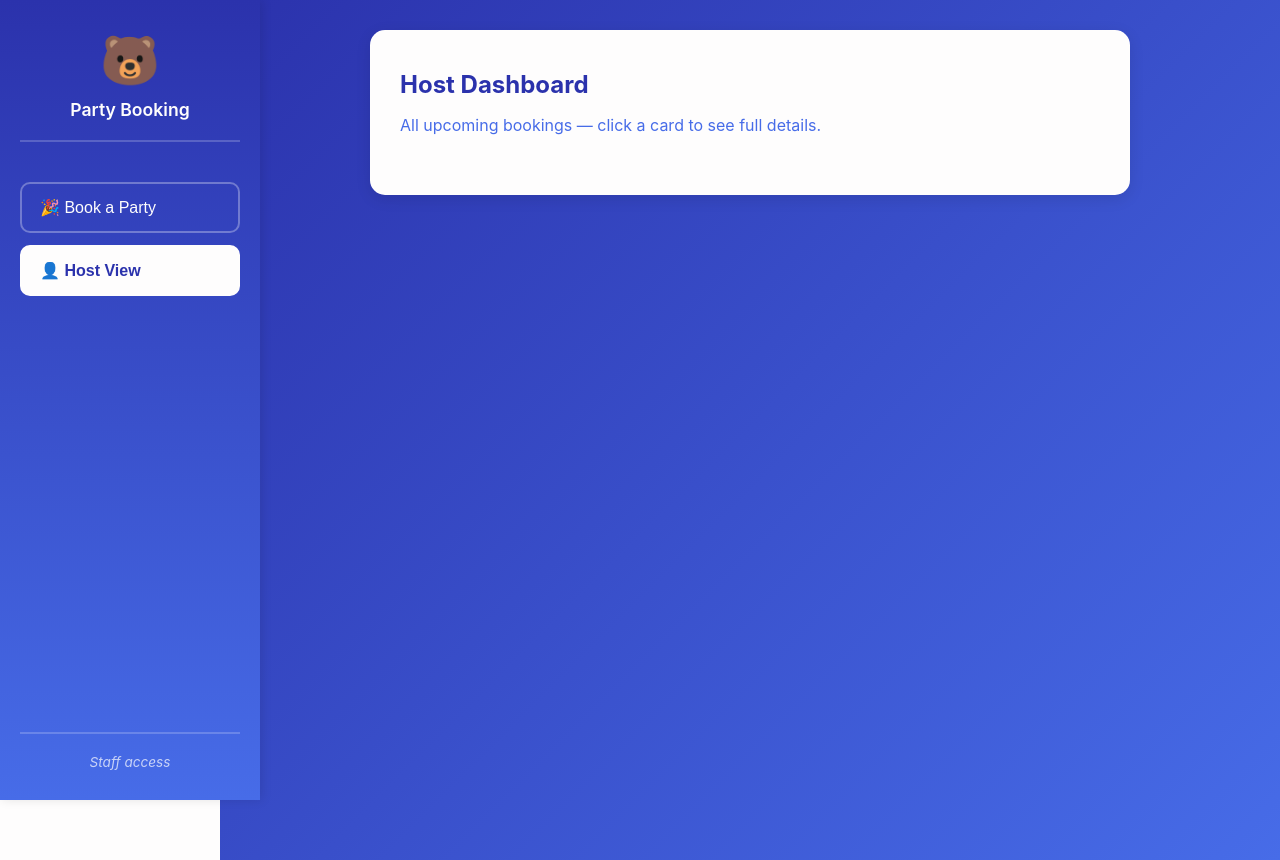
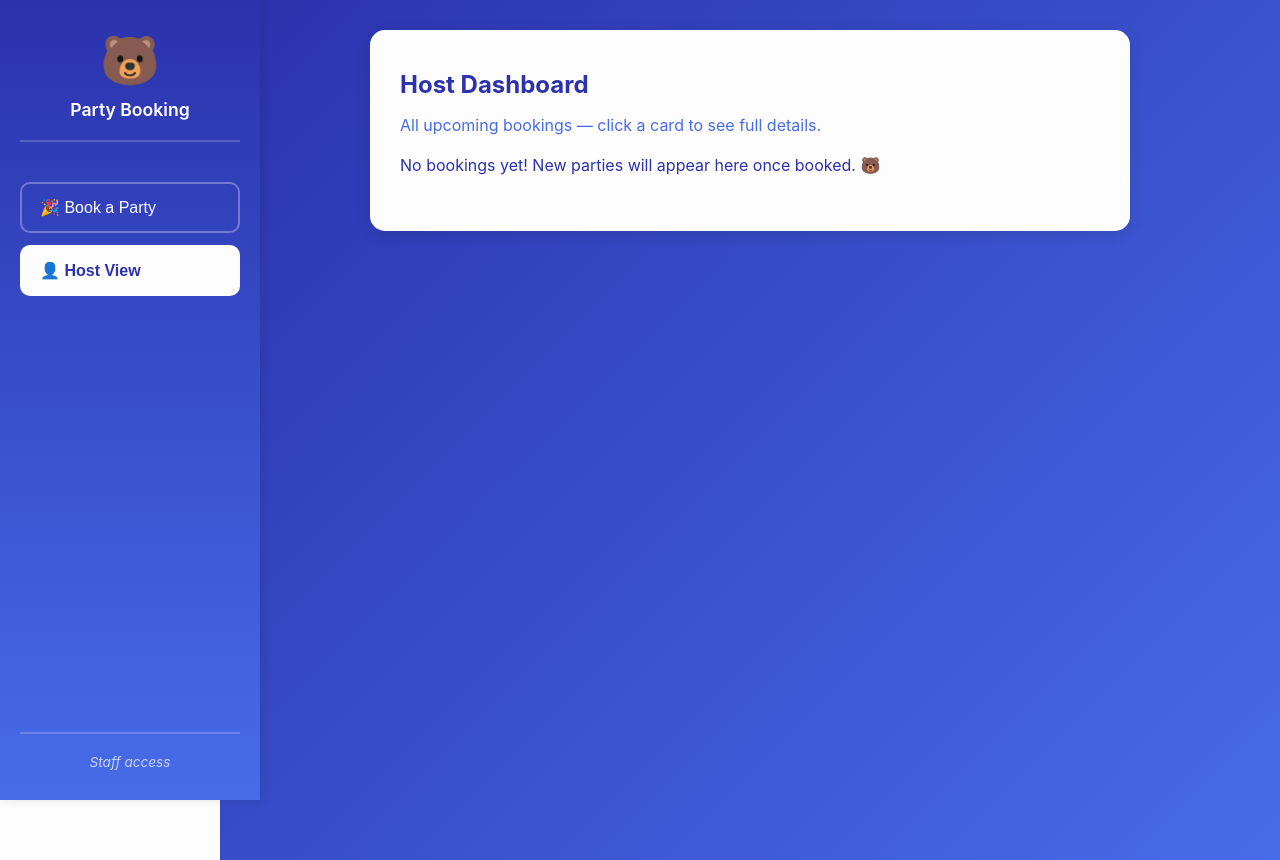
Before and after one commit to martynacode/birthday-party-booking, a React (Create React App) app: page / in a window 1280 px wide. Both pictures are taken after a click on the button "👤 Host View". Built offline with nearby package versions, Linux system fonts and the light colour scheme; a web font is replaced by a local one.

Commit message:
Add sorting, filtering, and empty state to HostView

```diff
--- a/src/components/HostView.js
+++ b/src/components/HostView.js
@@ -23,11 +23,29 @@ function HostView() {
   // State to track which booking the user has clicked (for detail view)
   // Null means no booking is currently selected
   const [selectedBooking, setSelectedBooking] = useState(null);
+  // Load bookings from localStorage once when this view first mounts.
+  // Filter out past parties (hosts only care about upcoming ones),
+  // then sort earliest-first so the soonest party is at the top.
 
-  // Load bookings from localStorage once when this view first mounts
   useEffect(() => {
     const data = loadAllBookings();
-    setBookings(data);
+
+    // Today's date, same YYYY-MM-DD format as the stored partyDate
+    const today = new Date().toISOString().split("T")[0];
+
+    // Keep only bookings whose party date is today or later
+    const upcoming = data.filter(
+      (booking) => booking.formData.partyDate >= today,
+    );
+
+    // Sort the upcoming bookings earliest-first
+    const sorted = upcoming.sort((a, b) => {
+      const aDateTime = `${a.formData.partyDate} ${a.formData.sessionTime}`;
+      const bDateTime = `${b.formData.partyDate} ${b.formData.sessionTime}`;
+      return aDateTime.localeCompare(bDateTime);
+    });
+
+    setBookings(sorted);
   }, []);
 
   return (
@@ -41,6 +59,14 @@ function HostView() {
         {/* Show the list ONLY when no booking is selected */}
         {!selectedBooking && (
           <div>
+            {/* Empty state — only shows when there are no bookings */}
+            {bookings.length === 0 && (
+              <p>
+                No bookings yet! New parties will appear here once booked. 🐻
+              </p>
+            )}
+
+            {/* The list of booking cards */}
             {bookings.map((booking) => (
               <div
                 key={booking.id}
```
Also changed, not shown: 1 other file (tests, documents, lock files or other folders).
